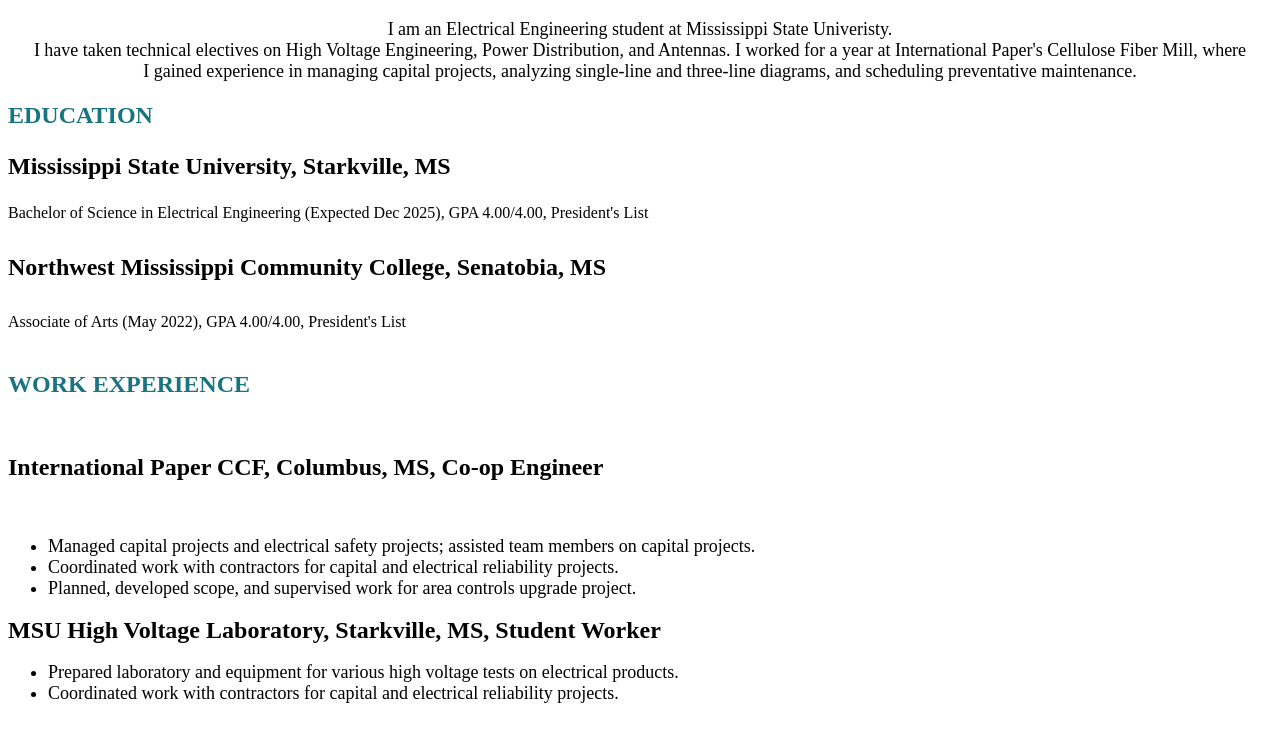
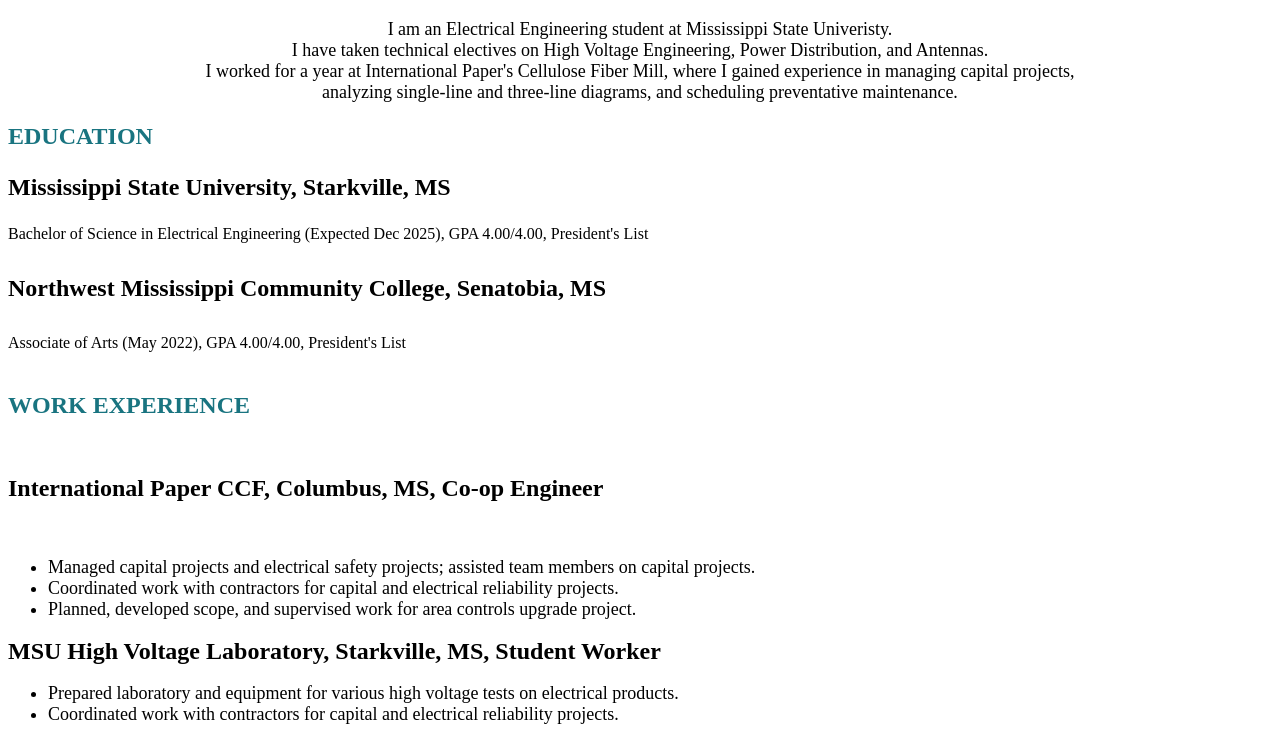
Before and after one commit to maykay22/digital-resume-maryclaretlandsgaard, a plain HTML site: page index.html in a window 1280 px wide. Shown: the part 61-804 px from the top of the page. Drawn offline with Linux system fonts and the light colour scheme.

Commit message:
breaks for ES

```diff
--- a/index.html
+++ b/index.html
@@ -12,8 +12,8 @@
     <p style="text-align: center;font-size: large;"
     >I am an Electrical Engineering student at Mississippi
     State Univeristy. <br> I have taken technical electives on High Voltage Engineering,
-    Power Distribution, and Antennas. I worked for a year at International Paper's
-    Cellulose Fiber Mill, where <br>I gained experience in managing capital projects,
+    Power Distribution, and Antennas. <br>I worked for a year at International Paper's
+    Cellulose Fiber Mill, where I gained experience in managing capital projects, <br>
     analyzing single-line and three-line diagrams, and scheduling preventative
     maintenance. </p>
 
```
